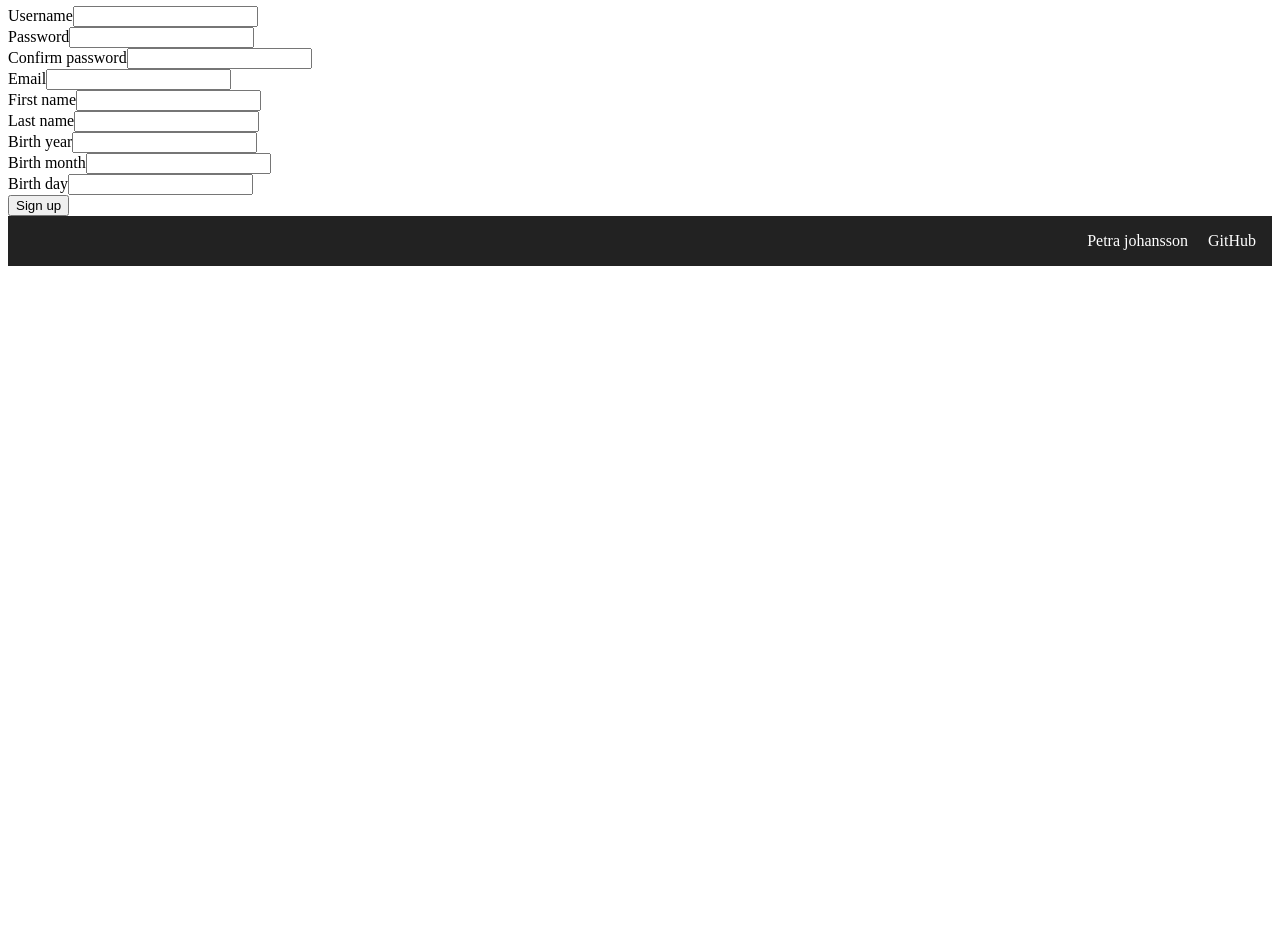
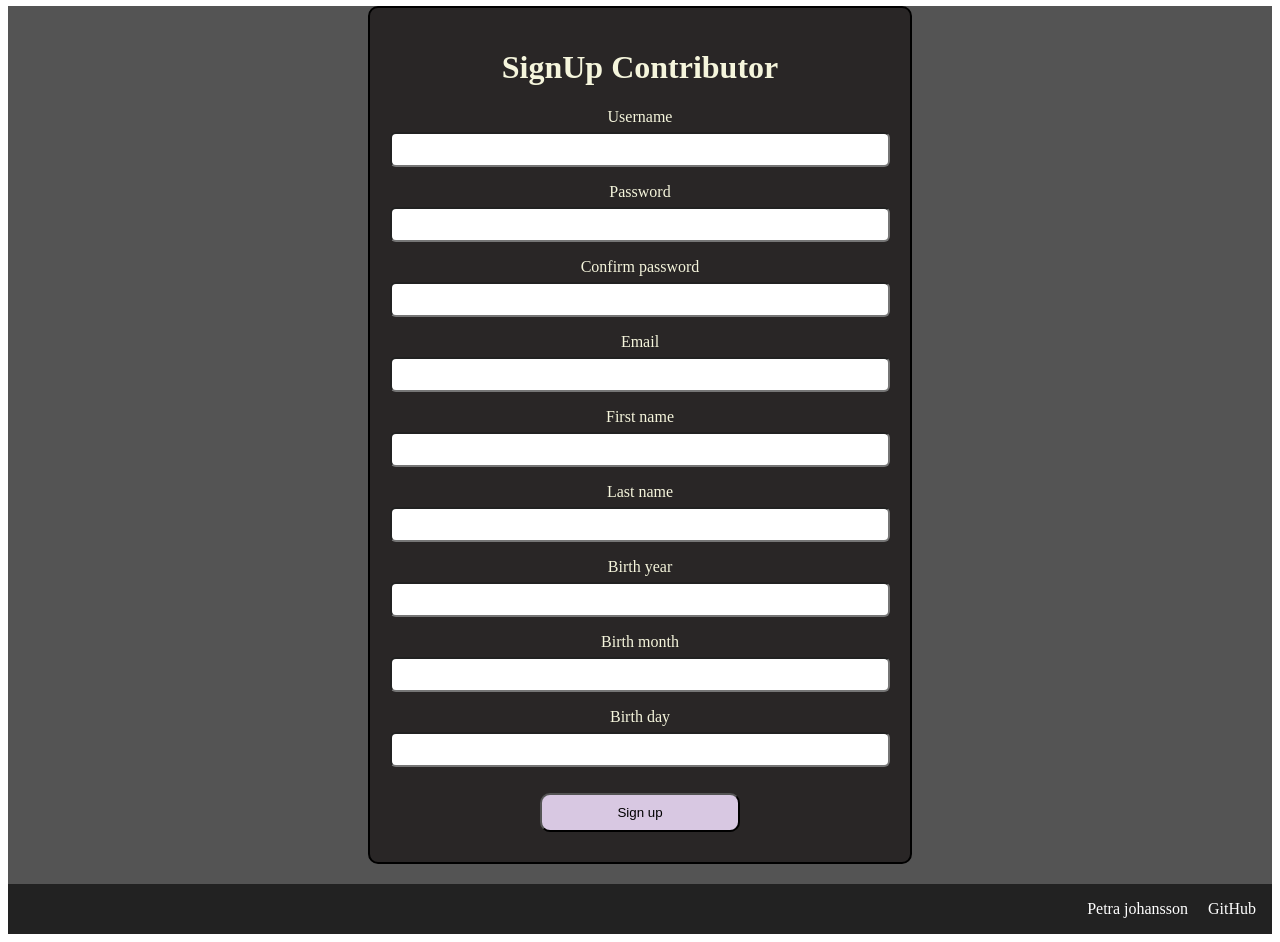
Before and after one commit to goddessLeona/final_exam_work, a Next.js app in the folder frontend/: page /subscribe-contributor in a window 1280 px wide. Shown: the part 440-1382 px from the top of the page. Before the commit the page ends 800 px from the top, so only its background shows below. Built offline with nearby package versions, Linux system fonts and the light colour scheme.

Commit message:
added simple css to form

```diff
--- a/frontend/src/components/forms/subscribeContributorForm.module.css
+++ b/frontend/src/components/forms/subscribeContributorForm.module.css
@@ -0,0 +1,42 @@
+.container{
+    display: flex;
+    flex-direction: column;
+    background-color: #545454;
+    align-items: center;
+    color: beige;
+    padding-bottom: 20px;
+    text-align: center;
+}
+
+.formBox{
+    border: 2px solid black;
+    padding: 20px;
+    background-color: #292626;
+    border-radius: 10px;
+    width: 500px;;
+}
+
+.field{
+    display:flex;
+    flex-direction: column;
+    text-align: center;
+    margin-bottom: 16px;
+}
+
+.field label{
+    margin-bottom: 6px;
+    font-weight: 500;
+}
+
+.field input{
+    padding: 8px;
+    border-radius: 6px;
+}
+
+.btn{
+    width: 200px;
+    background-color: rgb(216, 200, 226);
+    border-radius: 10px;
+    padding: 10px;
+    margin: 10px;
+}
--- a/frontend/src/components/forms/subscribeContributorForm.tsx
+++ b/frontend/src/components/forms/subscribeContributorForm.tsx
@@ -36,7 +36,6 @@ export default function SubscribeContributorForm() {
 
     const handleSubmit = async (e: React.FormEvent) => {
         e.preventDefault();
-        console.log("submitting form...", formData);
         setLoading(true);
         setSucces("");
         setError({});
@@ -79,8 +78,12 @@ export default function SubscribeContributorForm() {
     };
 
     return (
+
+        <main className={styles.container}>
         <form onSubmit ={handleSubmit}>
             <div className={styles.formBox}>
+
+                <h1> SignUp Contributor</h1>
 
                 <div className={styles.field}>
                     <label htmlFor="username">Username</label>
@@ -199,13 +202,15 @@ export default function SubscribeContributorForm() {
                     {error.birthDay && (<p className={styles.error}>{error.birthDay}</p>)}
                 </div>
 
-            </div>
 
-            <button type= "submit" disabled = {loading}> {loading ? "Signing up..." : "Sign up" }</button>
+
+            <button className = {styles.btn} type= "submit" disabled = {loading}> {loading ? "Signing up..." : "Sign up" }</button>
             {success && <p className={styles.success}>{success}</p>}
             {error.general && <p className={styles.error}>{error.general}</p>}
 
+            </div>
 
         </form>
+        </main>
     )
 }
```
Also changed, not shown: 1 other file (tests, documents, lock files or other folders).
